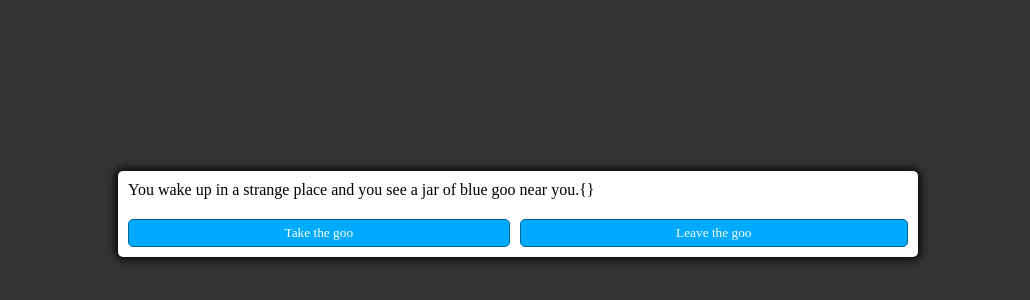
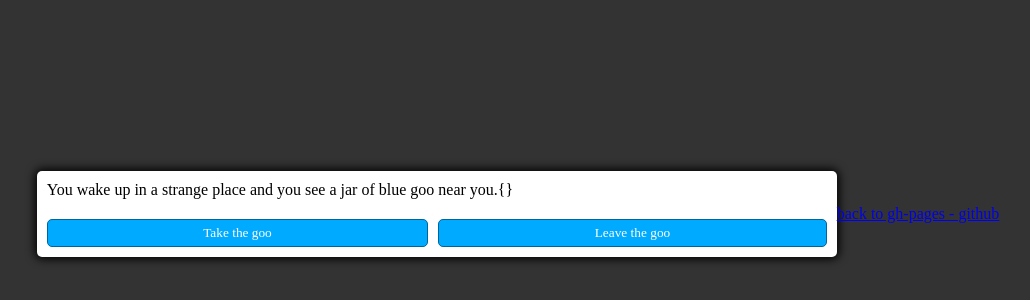
Before and after one commit to WebDevSimplified/JavaScript-Text-Adventure, a plain HTML site: page index.html in a window 1280 px wide. Shown: the part 186-486 px from the top of the page, without its empty margins (122-1152 px from the left). Drawn offline with Linux system fonts and the light colour scheme.

Commit message:
Update index.html

```diff
--- a/index.html
+++ b/index.html
@@ -18,5 +18,8 @@
       <button class="btn">Option 4</button>
     </div>
   </div>
+  <div>
+    <a href="https://github.com/cclarkednata/JavaScript-Text-Adventure/tree/gh-pages">back to gh-pages - github</a>
+  </div>
 </body>
 </html>
```
